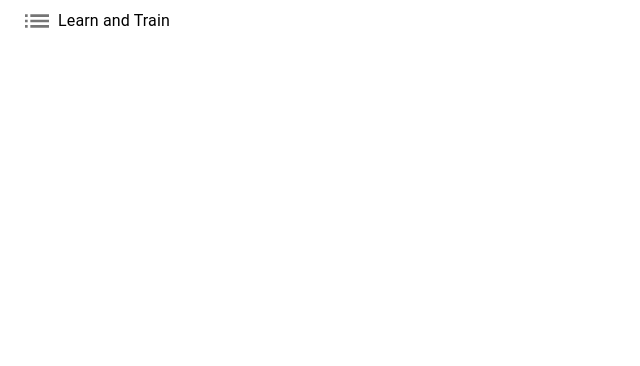
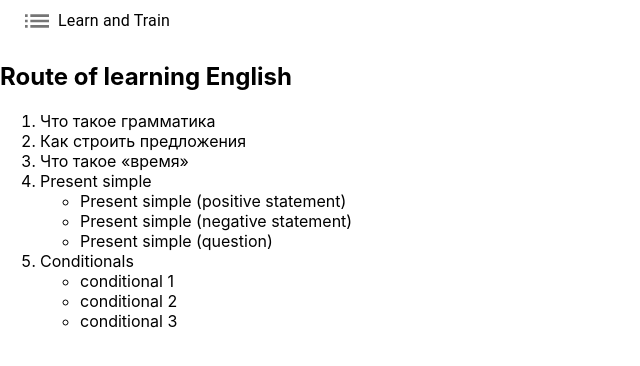
Before and after one commit to Larisa-Yagodina/language-app, a React (Create React App) app: page /grammar_route in a window 1280 px wide. Before the commit this address had no page. Shown: the top 366 px of the page, without its empty margins (0-640 px from the left). Built offline with nearby package versions, Linux system fonts and the light colour scheme.

Commit message:
add grammar route

```diff
--- a/src/main-menu/MainMenu.js
+++ b/src/main-menu/MainMenu.js
@@ -12,12 +12,11 @@ import Logout from '@mui/icons-material/Logout';
 import { Routes, Route, Link } from "react-router-dom";
 import GrammarThemesDrillWrapper from "../grammar-themes-drill/GrammarThemesDrillWrapper";
 import WordsDrillWrapper from "../words-drill/WordsDrillWrapper";
-import InterestsIcon from '@mui/icons-material/Interests';
-import InsightsIcon from '@mui/icons-material/Insights';
 import KeyIcon from '@mui/icons-material/Key';
 import ListIcon from '@mui/icons-material/List';
 import PlaylistAddCheckIcon from '@mui/icons-material/PlaylistAddCheck';
 import AutoGraphIcon from '@mui/icons-material/AutoGraph';
+import GrammarRoute from "../training-route/GrammarRoute";
 
 export default function MainMenu() {
 
@@ -113,12 +112,12 @@ export default function MainMenu() {
                             Learn new words
                         </MenuItem>
                     </Link>
-                    <Link to="/grammar" style={{ textDecoration: 'none', color: 'black'}}>
+                    <Link to="/grammar_route" style={{ textDecoration: 'none', color: 'black'}}>
                         <MenuItem>
                             <ListItemIcon>
                                 <KeyIcon fontSize="small"/>
                             </ListItemIcon>
-                            Grammar
+                            Grammar route
                         </MenuItem>
                     </Link>
                     <Divider/>
@@ -133,7 +132,7 @@ export default function MainMenu() {
             <Routes>
                 <Route path="/speak_fluent-drill" element={<GrammarThemesDrillWrapper/>}/>
                 <Route path="/new_words_drill" element={<WordsDrillWrapper/>}/>
-                <Route path="/grammar"/>
+                <Route path="/grammar_route" element={<GrammarRoute />}/>
                 <Route path="/"/>
             </Routes>
         </div>
--- a/src/serverData/InitialGrammar.js
+++ b/src/serverData/InitialGrammar.js
@@ -5,56 +5,126 @@ export const initialGrammar = [
     {
         id: "fsldkjf323235",
         title: 'all grammar',
+        russianTitle: 'Вся грамматика',
+        description: '',
+    },
+    {
+        id: "fsldkjf323235",
+        title: 'What is Grammar',
+        russianTitle: 'Что такое грамматика',
+        theory: '<p>Грамматика — это правила, которые помогают соединять между собой слова ...</p>  <p>Например, ...</p>',
+        description: '',
+    },
+    {
+        id: "lkdj34234kjkj",
+        title: 'sentence structure ',
+        russianTitle: 'Как строить предложения',
+        theory: '<p>Предложение — это законченная фраза ...</p>  <p>Например, ...</p>', // тут будет текст теории
+        description: ''
+    },
+    {
+        id: "sdlfkj23498s7f",
+        title: 'conditionals',
+        russianTitle: 'Условные предложения',
+        theory: '',
         description: ''
     },
     {
         id: "kjsdf2834792837",
         title: 'conditional 1',
+        russianTitle: 'Условные предложения 1',
+        theory: '',
         description: ''
     },
     {
         id: "lsdjf298374",
         title: 'conditional 2',
+        russianTitle: 'Условные предложения 2',
+        theory: '',
         description: ''
     },
     {
         id: "023984lskdjf",
         title: 'conditional 3',
+        russianTitle: 'Условные предложения 1',
+        theory: '',
         description: ''
     },
     {
         id: "sldkfj238975",
-        title: 'modal verb',
+        title: 'modal verbs',
+        russianTitle: 'Условные предложения 1',
+        theory: '',
+        description: ''
+    },
+    {
+        id: "fjkl3k480s9fsdf",
+        title: 'What is Tense',
+        russianTitle: 'Что такое «время»',
+        theory: '<p>Время (tense) — это ...</p>  <p>Например, ...</p>', // тут будет текст теории
         description: ''
     },
     {
         id: "sdlkjf3487",
         title: 'present simple',
+        russianTitle: 'Настоящее простое время',
+        theory: '<p>Настоящее время — это ...</p>  <p>Например, ...</p>',
+        description: ''
+    },
+    {
+        id: "sdlkfjl3427fdjf",
+        title: 'present simple (positive statement)',
+        russianTitle: 'Настоящее простое (утверждения)',
+        theory: '<p>Утвердительные предложения в Present simple — это ...</p>  <p>Например, ...</p>',
+        description: ''
+    },
+    {
+        id: "lksj347924sdfh",
+        title: 'present simple (negative statement)',
+        russianTitle: 'Настоящее простое (отрицания)',
+        theory: '<p>Отрицательные предложения в Present simple — это ...</p>  <p>Например, ...</p>', // тут будет текст теории
+        description: ''
+    },
+    {
+        id: "dlfkj234jlkj34",
+        title: 'present simple (question)',
+        russianTitle: 'Настоящее простое (вопросы)',
+        theory: '<p>Вопросы в Present simple — это ...</p>  <p>Например, ...</p>', // тут будет текст теории
         description: ''
     },
     {
         id: "flksj38472983",
         title: 'future simple',
+        russianTitle: 'Настоящее простое (вопросы)',
+        theory: '<p>Вопросы в Present simple — это ...</p>  <p>Например, ...</p>', // тут будет текст теории
         description: ''
     },
     {
         id: "fklj342342kj",
         title: 'past simple',
+        russianTitle: 'Настоящее простое (вопросы)',
+        theory: '<p>Вопросы в Present simple — это ...</p>  <p>Например, ...</p>', // тут будет текст теории
         description: ''
     },
     {
         id: "flkj2342jh",
         title: 'present continuous',
+        russianTitle: 'Настоящее продолженное',
+        theory: '<p>Настоящее продолженное время — это ...</p>  <p>Например, ...</p>', // тут будет текст теории
         description: ''
     },
     {
         id: "slkj234234",
         title: 'present perfect',
+        russianTitle: 'Настоящее совершенное',
+        theory: '<p>Настоящее совершенное время — это ...</p>  <p>Например, ...</p>', // тут будет текст теории
         description: ''
     },
     {
         id: "flkj3423423",
         title: 'imperative mood',
+        russianTitle: 'Повелительное наклонение',
+        theory: '<p>Повелительное наклонение — это ...</p>  <p>Например, ...</p>', // тут будет текст теории
         description: ''
     },
 ]
--- /dev/null
+++ b/src/serverData/InitialTrainingRoute.js
@@ -0,0 +1,102 @@
+export const initialTrainingRoute = [
+    {
+        id: 'lksdjfl34134',
+        userId: 'dlkfjl3487f9s',
+        userRoute: [
+
+            {
+                id: 'fj234kljfd9s7f',
+                name: 'Что такое грамматика',
+                partOfGrammarId: null, // если нет тренировки (что тут тренировать?)
+                theory: '<p>Грамматика — это правила, которые помогают соединять между собой слова ...</p>  <p>Например, ...</p>',
+                isOpen: true,
+                isStudied: false,
+                subThemes: [],
+            },
+            {
+                id: '23480fjslkdjf',
+                name: 'Как строить предложения',
+                partOfGrammarId: "lkdj34234kjkj",
+                theory: '<p>Предложение — это ...</p>  <p>Например, ...</p>',
+                isOpen: true,
+                isStudied: false,
+                subThemes: [],
+            },
+            {
+                id: 'dfj237s0f8hj4j2l',
+                name: 'Что такое «время»',
+                partOfGrammarId: null,
+                theory: '<p>Время (tense) — это ...</p>  <p>Например, ...</p>',
+                isOpen: true,
+                isStudied: false,
+                subThemes: [],
+            },
+            {
+                id: 'sdflkj234867s9d8',
+                name: 'Present simple',
+                partOfGrammarId: "dlfkj234jlkj34",
+                isOpen: true,
+                isStudied: false,
+                subThemes: [
+                    {
+                        id: 'aslkj340sd9f8',
+                        name: 'Present simple (positive statement)',
+                        partOfGrammarId: "sdlkfjl3427fdjf",
+                        isOpen: true,
+                        isStudied: false,
+                    },
+                    {
+                        id: 'sdfkjl3029384',
+                        name: 'Present simple (negative statement)',
+                        partOfGrammarId: "lksj347924sdfh",
+                        isOpen: true,
+                        isStudied: false,
+                    },
+                    {
+                        id: 'ddlkfj234987324',
+                        name: 'Present simple (question)',
+                        partOfGrammarId: "dlfkj234jlkj34",
+                        isOpen: true,
+                        isStudied: false,
+                    },
+                ]
+            },
+            {
+                id: 'dlkfj348723984',
+                name: 'Conditionals',
+                partOfGrammarId: "sdlfkj23498s7f",
+                isOpen: true,
+                isStudied: false,
+                subThemes: [
+                    {
+                        id: 'kjsdf2834792837',
+                        name: 'conditional 1',
+                        partOfGrammarId: "sdlkfjl3427fdjf",
+                        isOpen: true,
+                        isStudied: false,
+                    },
+                    {
+                        id: 'lsdjf298374',
+                        name: 'conditional 2',
+                        partOfGrammarId: "lksj347924sdfh",
+                        isOpen: true,
+                        isStudied: false,
+                    },
+                    {
+                        id: 'dfgj2340760235',
+                        name: 'conditional 3',
+                        partOfGrammarId: "023984lskdjf",
+                        isOpen: true,
+                        isStudied: false,
+                    },
+                ]
+            },
+        ]
+
+    },
+    {
+        id: 'sdlkj348203948667',
+        userId: 'dfjl3409s9df8hfhf',
+        userRoute: [],
+    }
+]
--- /dev/null
+++ b/src/training-route/GrammarRoute.js
@@ -0,0 +1,34 @@
+import React, {useState} from 'react';
+import {initialTrainingRoute} from "../serverData/InitialTrainingRoute";
+import {light} from "@mui/material/styles/createPalette";
+
+function GrammarRoute() {
+    // Этот компонент должен формировать меню со ссылками на страницу с теорией и ссылкой на упражнение
+    const userId = 'dlkfjl3487f9s';
+
+    const [userLearningRoute, setUserLearningRoute] = useState(initialTrainingRoute.filter(el => el.userId === userId));
+
+    console.log(userId)
+    console.log(userLearningRoute[0].userRoute)
+
+    return (
+        <div>
+            <h2>Route of learning English</h2>
+            <ol>
+                {userLearningRoute[0].userRoute.map(theme =>
+                    <>
+                        <li key={theme.id}>{theme.name}</li>
+
+                        {theme.subThemes.length > 0 ?
+                            <ul>
+                                {theme.subThemes.map(subTheme =>
+                          <li key={subTheme.id}>{subTheme.name}</li>
+                        )} </ul> : null}
+                    </>
+                )}
+            </ol>
+        </div>
+    );
+};
+
+export default GrammarRoute;
```
